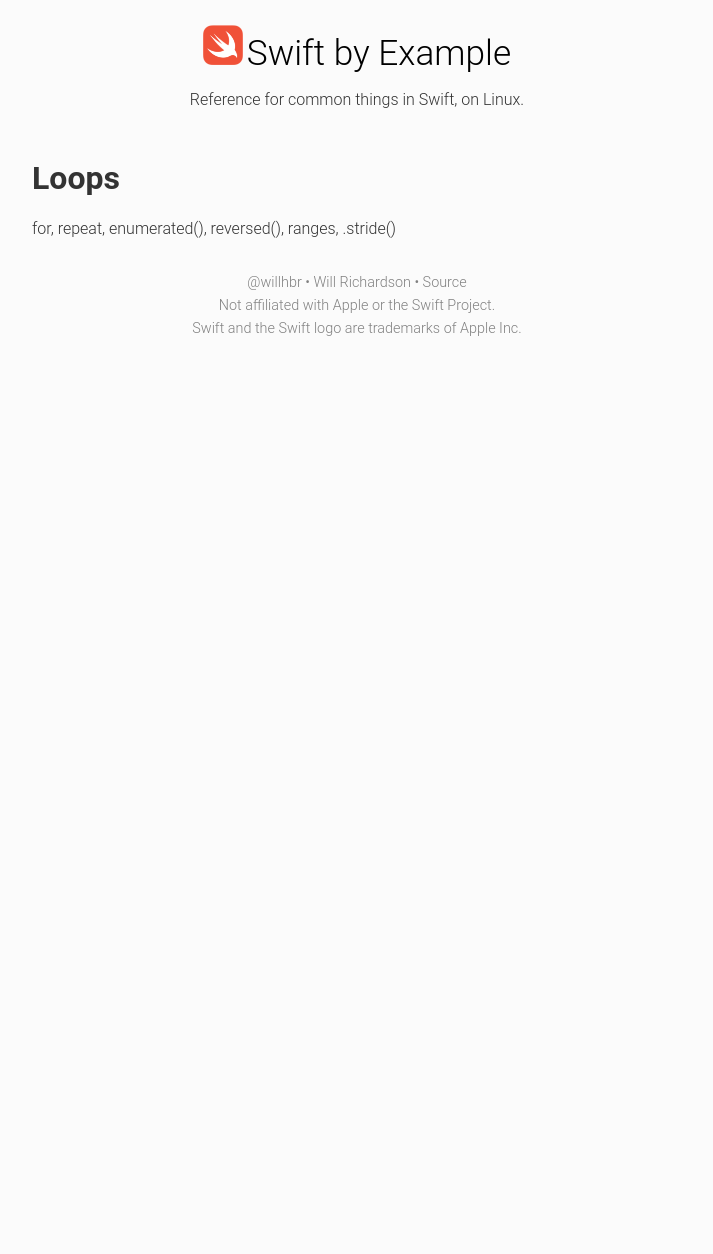
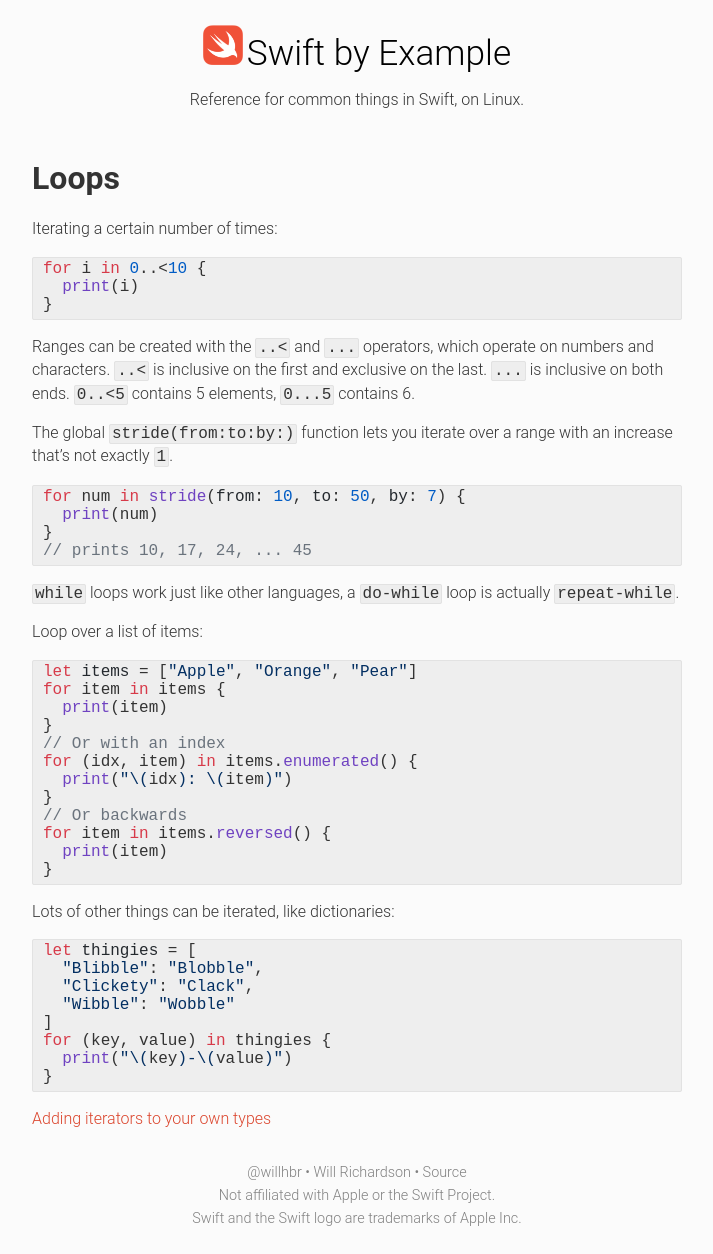
Before and after one commit to willhbr/swift-by-example, a Jekyll site: the page built from examples/loops.md, in a window 1280 px wide. Shown: the whole page, without its empty margins (283-996 px from the left). Built offline with Jekyll 4.4.1, drawn with Linux system fonts in a browser that asks for light colours; before the commit the page ends 900 px from its top, so only the background shows below that.

Commit message:
Added stuff for loops
hahaha “for loops” because it includes stuff about for loops

````diff
--- a/examples/loops.md
+++ b/examples/loops.md
@@ -4,4 +4,55 @@ example_number: 4
 layout: example
 ---
 
-for, repeat, enumerated(), reversed(), ranges, .stride()
+Iterating a certain number of times:
+
+```swift
+for i in 0..<10 {
+  print(i)
+}
+```
+
+Ranges can be created with the `..<` and `...` operators, which operate on numbers and characters. `..<` is inclusive on the first and exclusive on the last. `...` is inclusive on both ends. `0..<5` contains 5 elements, `0...5` contains 6.
+
+The global `stride(from:to:by:)` function lets you iterate over a range with an increase that's not exactly `1`.
+
+```swift
+for num in stride(from: 10, to: 50, by: 7) {
+  print(num)
+}
+// prints 10, 17, 24, ... 45
+```
+
+`while` loops work just like other languages, a `do-while` loop is actually `repeat-while`.
+
+Loop over a list of items:
+
+```swift
+let items = ["Apple", "Orange", "Pear"]
+for item in items {
+  print(item)
+}
+// Or with an index
+for (idx, item) in items.enumerated() {
+  print("\(idx): \(item)")
+}
+// Or backwards
+for item in items.reversed() {
+  print(item)
+}
+```
+
+Lots of other things can be iterated, like dictionaries:
+
+```swift
+let thingies = [
+  "Blibble": "Blobble",
+  "Clickety": "Clack",
+  "Wibble": "Wobble"
+]
+for (key, value) in thingies {
+  print("\(key)-\(value)")
+}
+```
+
+[Adding iterators to your own types]({{ '/examples/iterators' | relative_url }})
````
Also changed, not shown: examples/iterators.md (added, +7 -0 lines).
